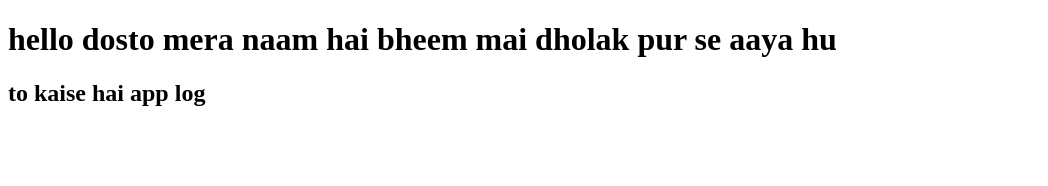
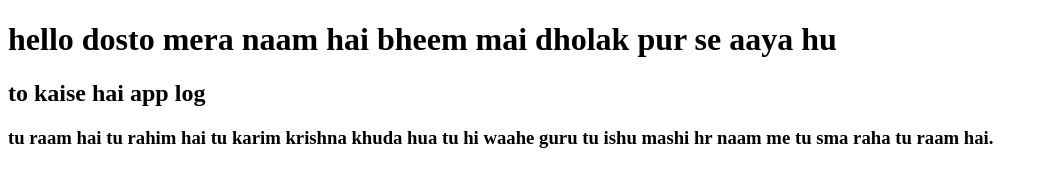
Before and after one commit to Khivanshu/New, a plain HTML site: page index.html in a window 1280 px wide. Shown: the whole page, without its empty margins (0-1048 px from the left). Drawn offline with Linux system fonts and the light colour scheme.

Commit message:
this is commit

```diff
--- a/index.html
+++ b/index.html
@@ -9,5 +9,6 @@
 <body>
     <h1>hello dosto mera naam hai bheem mai dholak pur se aaya hu</h1>
     <h2>to kaise hai app log</h2>
+    <h3>tu raam hai tu rahim hai tu karim krishna khuda hua tu hi waahe guru tu ishu mashi hr naam me tu sma raha tu raam hai.</h3>
 </body>
 </html>
```
